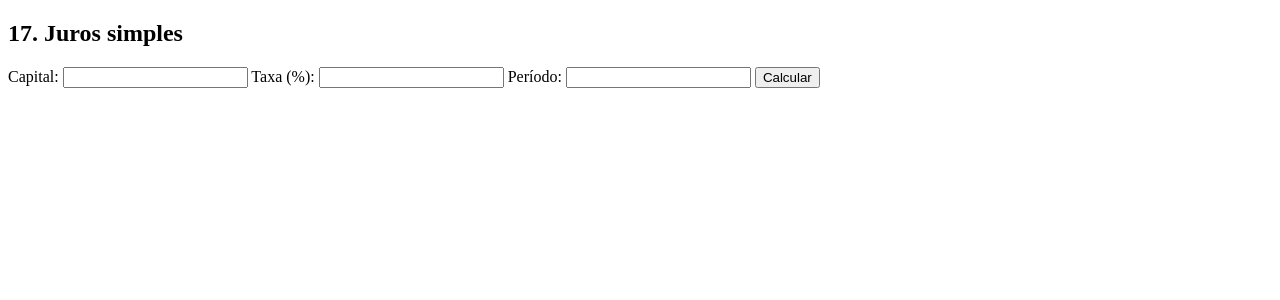
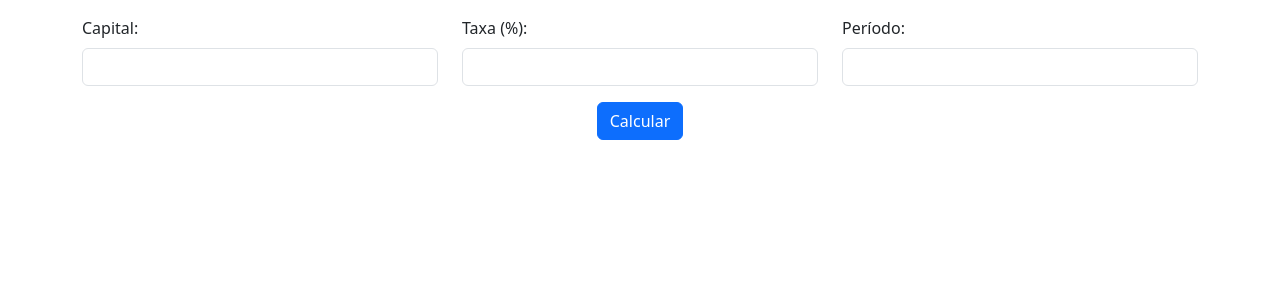
Before and after one commit to Ygor-IA/Eletiva-1, a PHP site: the page made by Lista_Exercício1/Atividade17.php in a window 1280 px wide. Shown: the top 300 px of the page. Run offline with PHP 8.4, Linux system fonts and the light colour scheme.

Commit message:
Adequação exerc 16 e Finalização exerc 17

```diff
--- a/Lista_Exercício1/Atividade17.php
+++ b/Lista_Exercício1/Atividade17.php
@@ -1,16 +1,32 @@
-<!DOCTYPE html>
-<html lang="pt-br">
-<head><meta charset="UTF-8"><title>Ex17 - Juros Simples</title></head>
+<!doctype html>
+<html lang="pt-BR">
+<head>
+<meta charset="utf-8">
+<meta name="viewport" content="width=device-width, initial-scale=1">
+<title>17. Juros Simples</title>
+<link href="https://cdn.jsdelivr.net/npm/bootstrap@5.3.0/dist/css/bootstrap.min.css" rel="stylesheet" >
+</head>
 <body>
-<h2>17. Juros simples</h2>
+<div class="container py-3">
 <form method="post">
-    Capital: <input type="number" name="capital" step="0.01" required>
-    Taxa (%): <input type="number" name="taxa" step="0.01" required>
-    Período: <input type="number" name="tempo" required>
-    <button type="submit">Calcular</button>
+<div class="row inline-row mb-3"><div class="col-md-4">
+              <label for="capital" class="form-label">Capital:</label>
+              <input type="number" id="capital" name="capital" class="form-control" required="">
+            </div><div class="col-md-4">
+              <label for="taxa" class="form-label">Taxa (%):</label>
+              <input type="number" id="taxa" name="taxa" class="form-control" required="">
+            </div><div class="col-md-4">
+              <label for="tempo" class="form-label">Período:</label>
+              <input type="number" id="tempo" name="tempo" class="form-control" required="">
+            </div></div>
+            <center>
+<button type="submit" class="btn btn-primary">Calcular</button>
 </form>
+<script src="https://cdn.jsdelivr.net/npm/bootstrap@5.3.6/dist/js/bootstrap.bundle.min.js" integrity="sha384-j1CDi7MgGQ12Z7Qab0qlWQ/Qqz24Gc6BM0thvEMVjHnfYGF0rmFCozFSxQBxwHKO" crossorigin="anonymous"></script>
+</div>
+<center>
 <?php
-if ($_POST) {
+if ($_SERVER['REQUEST_METHOD'] == 'POST') {
     $juros = $_POST['capital'] * ($_POST['taxa']/100) * $_POST['tempo'];
     echo "Juros simples: R$ " . number_format($juros, 2, ',', '.');
 }
```
Also changed, not shown: Lista_Exercício1/Atividade16.php (+3 -4 lines).
